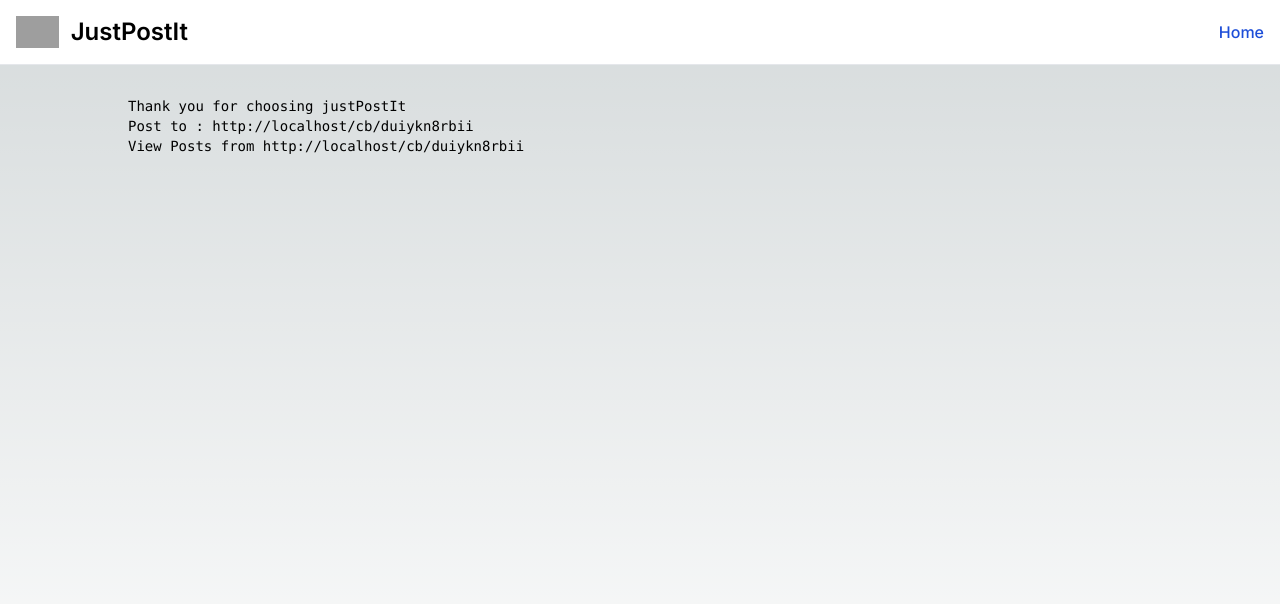
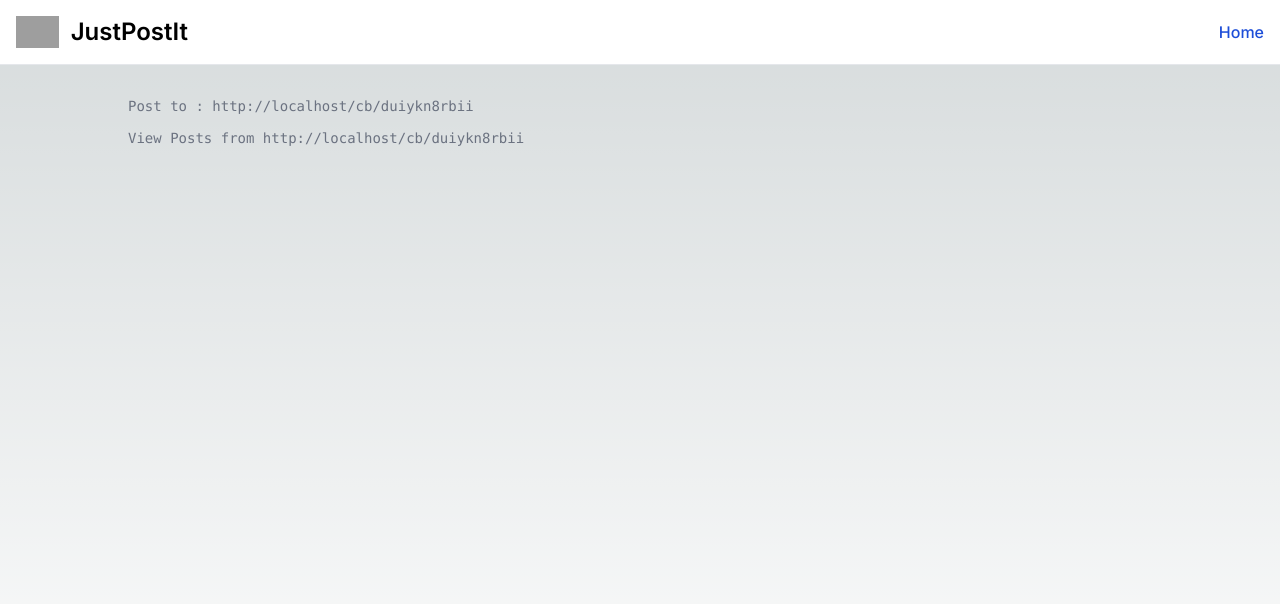
Before and after one commit to mwangiKibui/justpostit.dev, a Next.js app: page / in a window 1280 px wide. Shown: the top 604 px of the page. Built offline with nearby package versions, Linux system fonts and the light colour scheme; grey boxes are pictures that could not be loaded.

Commit message:
paragraphs formatting

```diff
--- a/src/components/Home.js
+++ b/src/components/Home.js
@@ -16,16 +16,16 @@ export default function Home() {
 
   return (
     <div>
-        <h1>
-            Thank you for choosing justPostIt
-        </h1>
-        <p>Post to : {url}</p>
-        <p>
+
+        <p className='mb-3 text-gray-500 dark:text-gray-400'>Post to : {url}</p>
+
+        <p className='text-gray-500 dark:text-gray-400'>
             View Posts from <span>
             <a href={clientUrl} target='_blank'>{clientUrl}</a>
             </span>
         </p>
 
+
     </div>
   )
 }
```
